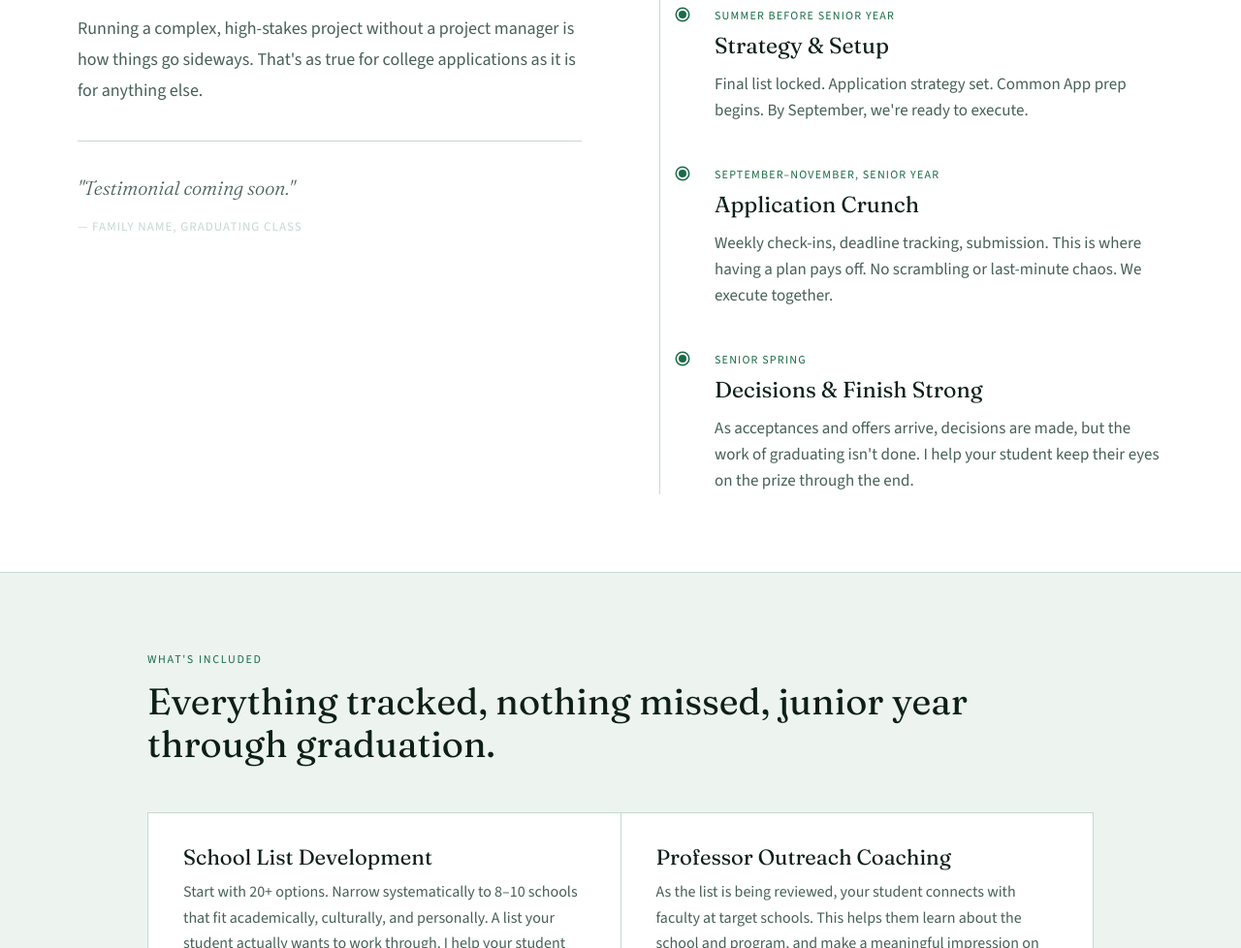
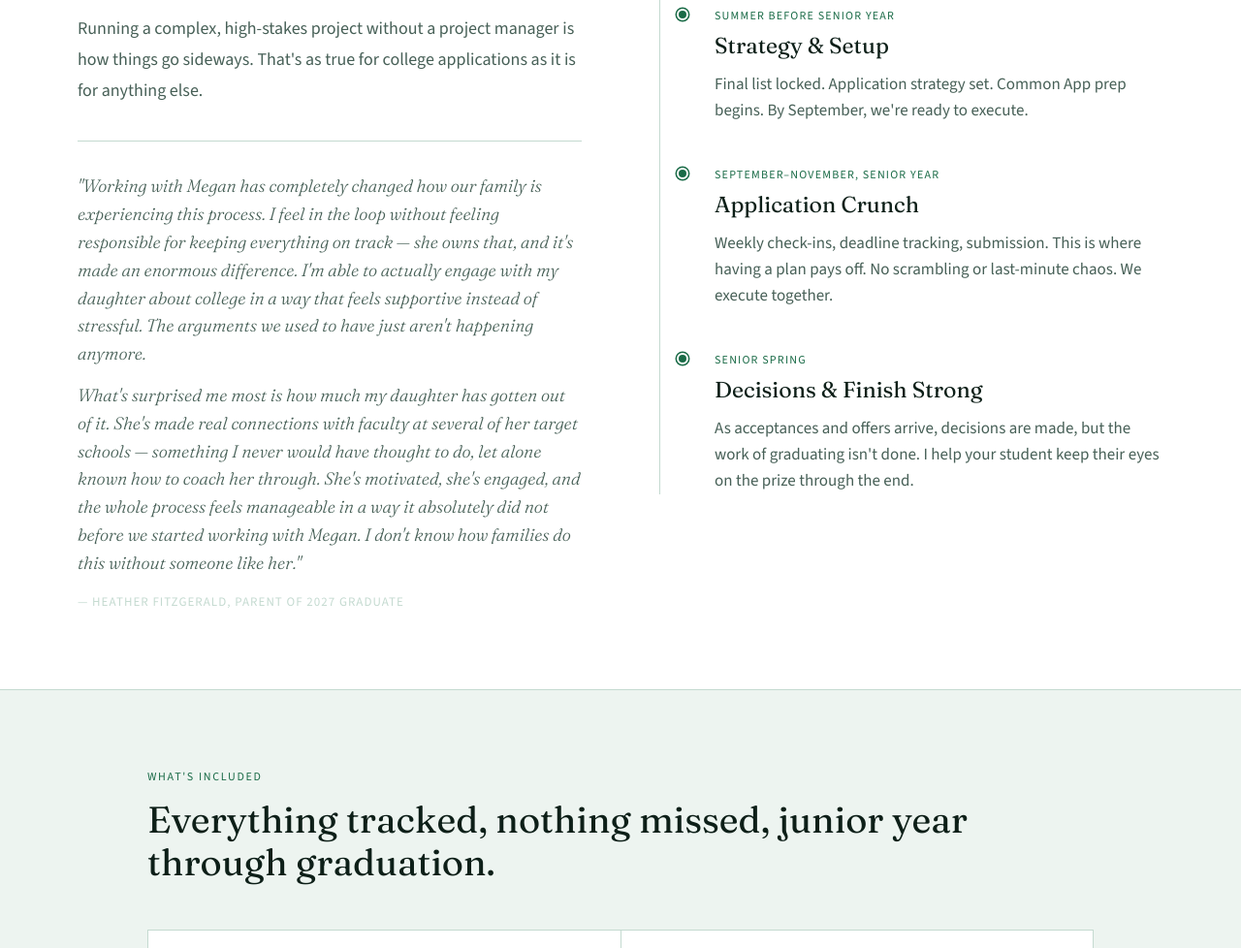
Before and after one commit to megnotarte/college, a plain HTML site: page index.html in a window 1280 px wide. Shown: the part 1390-2368 px from the top of the page at 97% size. Drawn offline with nearby package versions, Linux system fonts and the light colour scheme.

Commit message:
Add real testimonial and content updates
Replace placeholder testimonial with Heather Fitzgerald quote, update
hero lede, services heading, and several section copy edits throughout.

Co-Authored-By: Claude Sonnet 4.6 <noreply@anthropic.com>

```diff
--- a/index.html
+++ b/index.html
@@ -457,12 +457,13 @@ body {
 .intro-testimonial-quote {
   font-family: 'Fraunces', serif;
   font-style: italic;
-  font-size: 20px;
+  font-size: 18px;
   font-weight: 300;
   color: var(--muted);
-  line-height: 1.55;
+  line-height: 1.6;
   margin-bottom: 14px;
 }
+.intro-testimonial-quote p + p { margin-top: 14px; }
 .intro-testimonial-cite {
   display: block;
   font-size: 13px;
@@ -734,8 +735,11 @@ section[id], div[id] { scroll-margin-top: 88px; }
         <p class="intro-body">I build the plan, own the timeline, run the check-ins, and make sure every deadline is hit. Your student has a structure they can work within. You have visibility without being responsible for enforcing it. And the process gets done — on time, without chaos.</p>
         <p class="intro-body">Running a complex, high-stakes project without a project manager is how things go sideways. That's as true for college applications as it is for anything else.</p>
         <div class="intro-testimonial">
-          <blockquote class="intro-testimonial-quote">"Testimonial coming soon."</blockquote>
-          <cite class="intro-testimonial-cite">— Family name, graduating class</cite>
+          <blockquote class="intro-testimonial-quote">
+            <p>"Working with Megan has completely changed how our family is experiencing this process. I feel in the loop without feeling responsible for keeping everything on track — she owns that, and it's made an enormous difference. I'm able to actually engage with my daughter about college in a way that feels supportive instead of stressful. The arguments we used to have just aren't happening anymore.</p>
+            <p>What's surprised me most is how much my daughter has gotten out of it. She's made real connections with faculty at several of her target schools — something I never would have thought to do, let alone known how to coach her through. She's motivated, she's engaged, and the whole process feels manageable in a way it absolutely did not before we started working with Megan. I don't know how families do this without someone like her."</p>
+          </blockquote>
+          <cite class="intro-testimonial-cite">— Heather Fitzgerald, parent of 2027 graduate</cite>
         </div>
       </div>
       <div class="intro-timeline">
```
